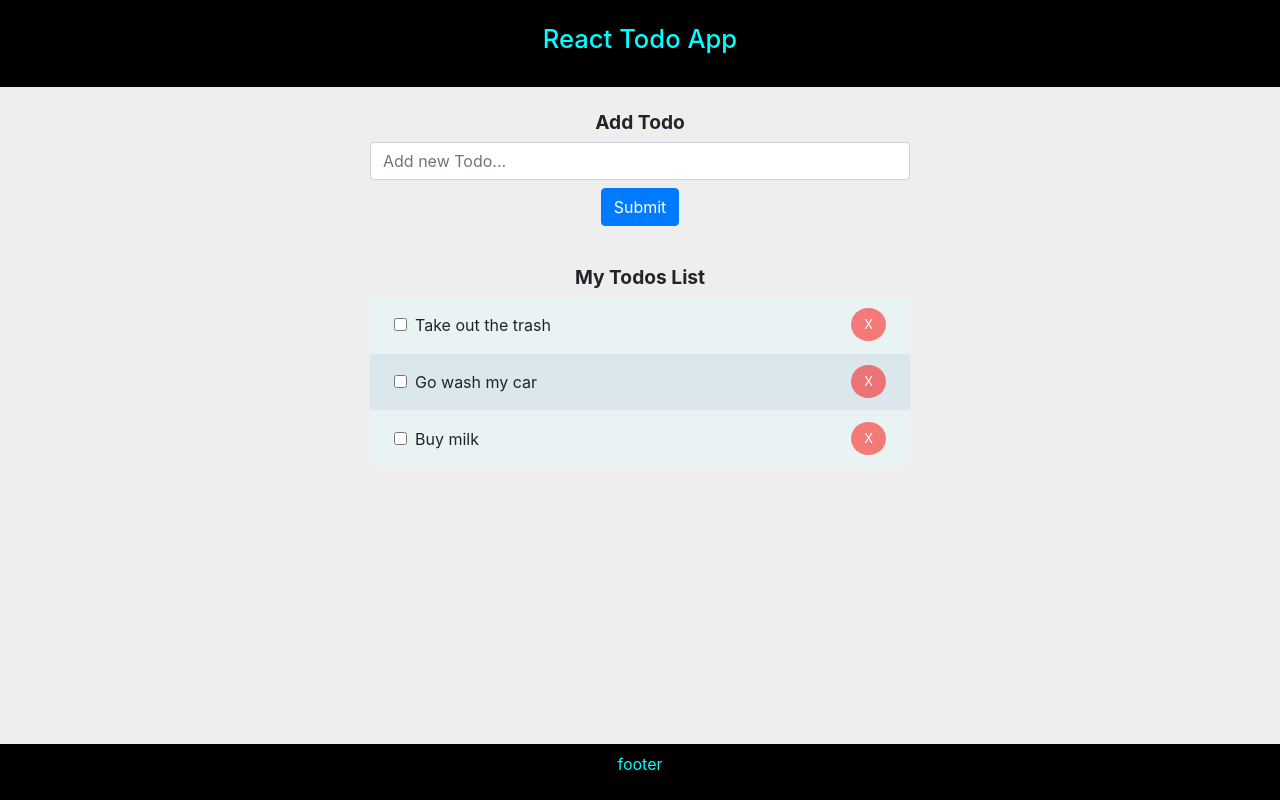
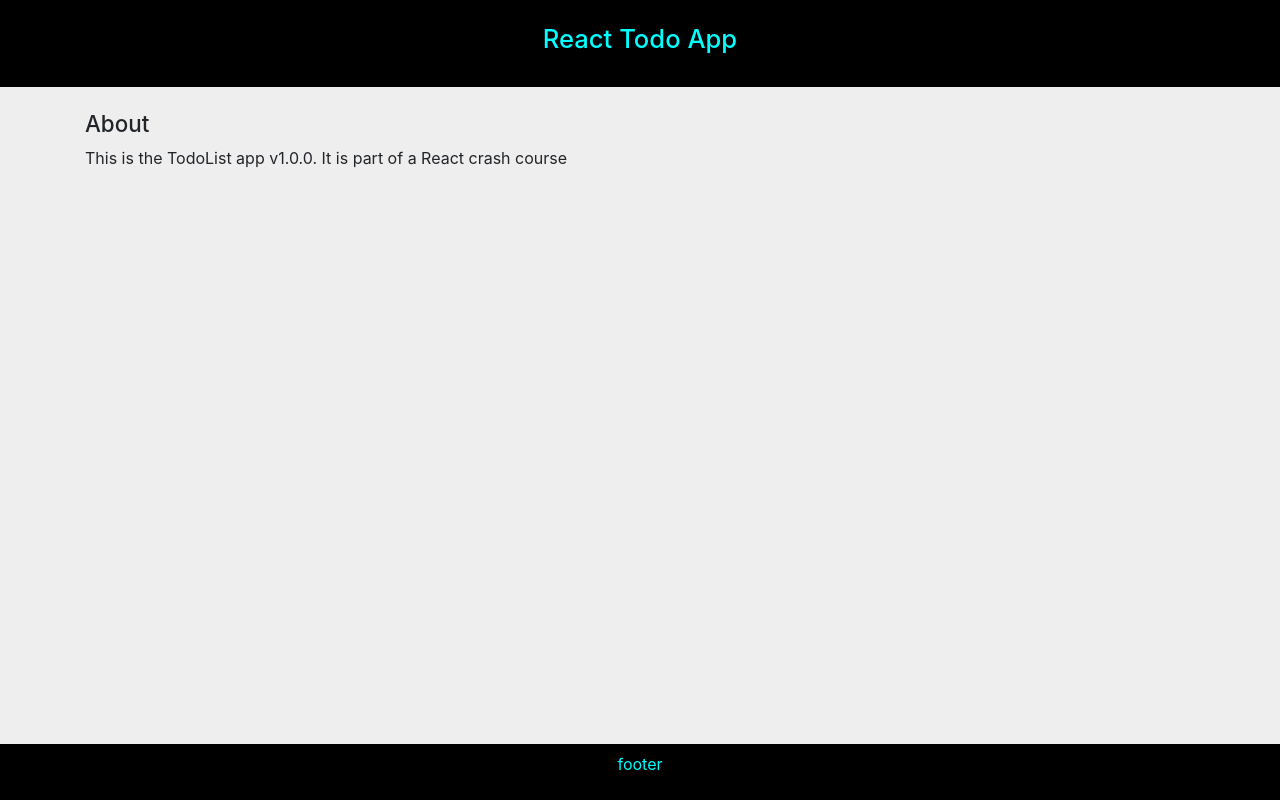
Before and after one commit to lucho20pt/react-todo-app-traversy, a React (Create React App) app: page /about in a window 1280 px wide. Built offline with nearby package versions, Linux system fonts and the light colour scheme.

Commit message:
upd: App page Routes

```diff
--- a/src/App.js
+++ b/src/App.js
@@ -1,9 +1,11 @@
 import React, { Component } from 'react'
+import { BrowserRouter as Router, Route} from "react-router-dom"
 import Header from "./components/layout/Header/Header"
 import Footer from "./components/layout/Footer/Footer"
 import Todos from './components/Todos/Todos'
 import AddTodo from './components/Todos/AddTodo'
-import { v4 as uuidv4 } from 'uuid';
+import { v4 as uuidv4 } from 'uuid'
+import About from './components/pages/About'
 
 import './App.scss'
 
@@ -76,26 +78,35 @@
   render() {
     // console.log(this.state.todos);
     return (
+      <Router>
+
         <div className="App">
 
           <Header/>
 
           <main className="container">
 
+            <Route exact path="/" render={ props => (
+              <React.Fragment>
                 <AddTodo addTodo={this.addTodo} />
-
                 <Todos
                   todos={this.state.todos}
                   markComplete={this.markComplete}
                   delTodo={this.delTodo}
 
                 />
+              </React.Fragment>
+            )}/>
+
+            <Route path="/about" component={About} />
 
           </main>
 
           <Footer/>
 
           </div>
+
+      </Router>
     );
   }
 
--- /dev/null
+++ b/src/components/pages/About.js
@@ -0,0 +1,18 @@
+import React from 'react'
+
+function About() {
+    return (
+        <React.Fragment>
+            <section className="About | my-4">
+                <div className="row">
+                    <div className="col-12">
+                        <h2>About</h2>
+                        <p>This is the TodoList app v1.0.0. It is part of a React crash course</p>
+                    </div>
+                </div>
+            </section>
+        </React.Fragment>
+    )
+}
+
+export default About
```
Also changed, not shown: 1 other file (tests, documents, lock files or other folders). Lines whose indentation alone changed are shown as unchanged.
